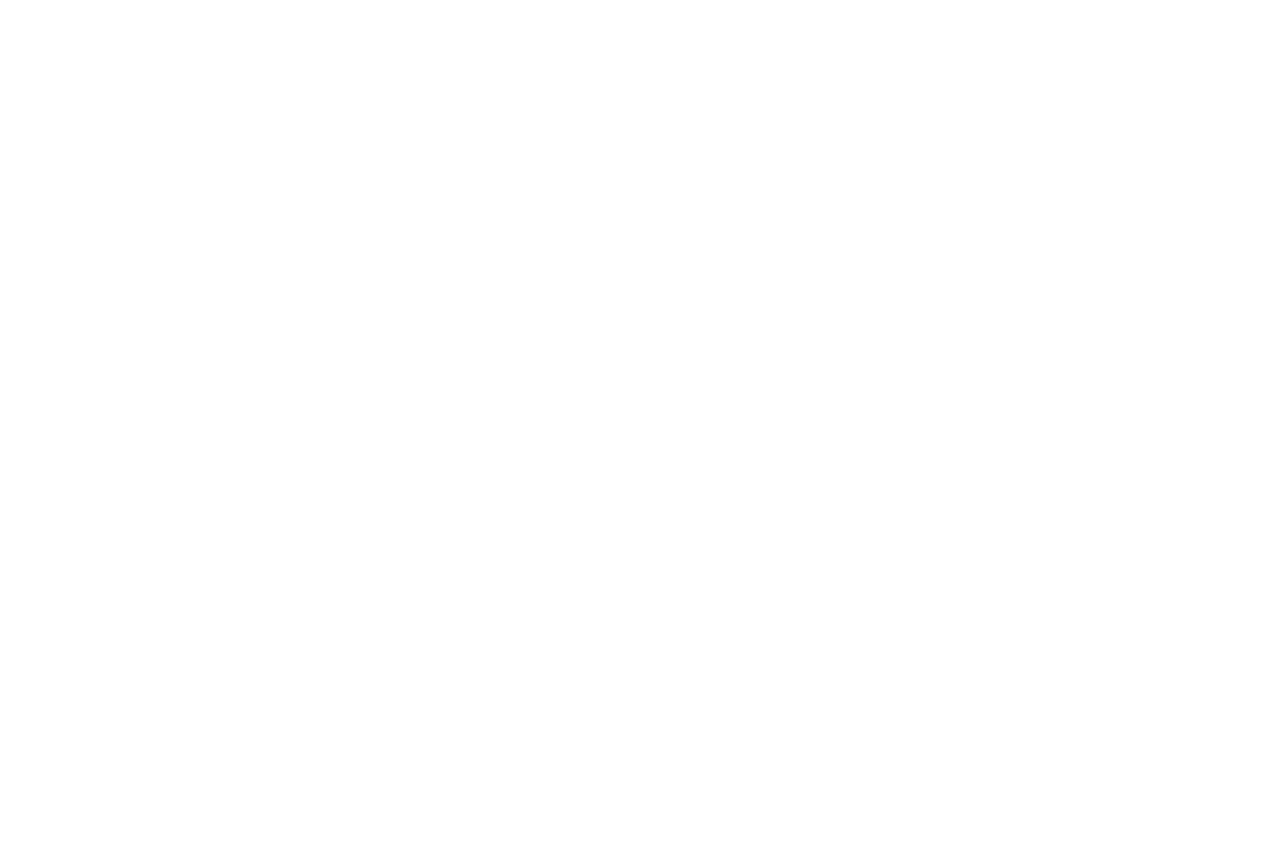
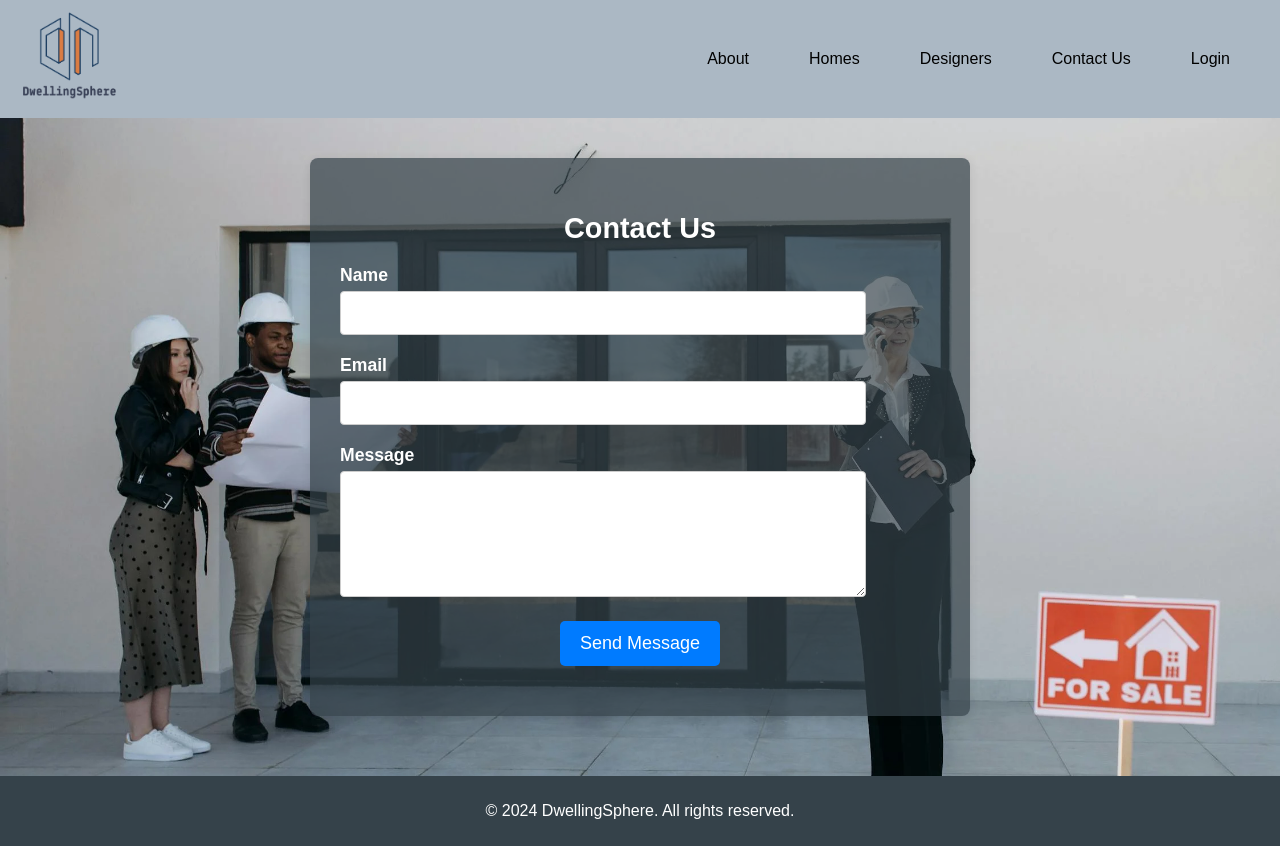
Before and after one commit to Reemaalbrahim/DwellingSphere, a Django app: page /contact/ in a window 1280 px wide. Before the commit the page is empty. Before the commit the page ends 800 px from the top, so only its background shows below. Run offline with Django 5.2, Linux system fonts and the light colour scheme.

Commit message:
Adding contact form with success message

```diff
--- a/DwellingSphere/main_app/templates/main_app/contact.html
+++ b/DwellingSphere/main_app/templates/main_app/contact.html
@@ -0,0 +1,142 @@
+{% extends 'main_app/base.html' %}
+{% load static %}
+
+{% block title %}Contact Us{% endblock %}
+
+{% block content %}
+<style>
+    body {
+        background-image: url("{% static 'images/contact.png' %}"); /* Background image */
+        background-size: cover; /* Cover the entire background */
+        background-position: center; /* Center the background image */
+        color: #333;
+        font-family: Arial, sans-serif;
+        margin: 0; /* Remove default margin */
+        padding: 0; /* Remove default padding */
+    }
+
+    .contact-container {
+        display: flex;
+        flex-direction: column;
+        align-items: center;
+        padding: 40px;
+
+        border-radius: 10px; /* Rounded corners */
+    }
+
+    .success-message {
+        background-color: #d4edda; /* Light green background */
+        color: #155724; /* Dark green text */
+        border: 1px solid #c3e6cb; /* Green border */
+        border-radius: 5px;
+        padding: 15px; /* Padding for the message box */
+        width: 100%;
+        max-width: 600px; /* Limit width */
+        margin-bottom: 20px; /* Space below the message */
+        text-align: center; /* Center the success message */
+    }
+
+    .contact-form {
+        background-color: #35424aaf; /* Slightly transparent dark background */
+        border-radius: 8px;
+        color: #ffffff;
+        box-shadow: 0 2px 10px rgba(0, 0, 0, 0.1);
+        padding: 30px; /* Increased padding for a spacious feel */
+        width: 100%;
+        max-width: 600px; /* Increased max-width */
+    }
+
+    .contact-form h2 {
+        margin-bottom: 20px;
+        color: #ffffff;
+        text-align: center; /* Center the title */
+        font-size: 1.8em; /* Larger font size */
+    }
+
+    .form-group {
+        margin-bottom: 20px; /* Increased spacing between fields */
+    }
+
+    .form-group label {
+        display: block;
+        margin-bottom: 5px;
+        font-weight: bold;
+        font-size: 1.1em; /* Slightly larger label */
+    }
+
+    .form-group input,
+    .form-group textarea {
+        width: 90%; /* Slightly smaller width */
+        max-width: 500px; /* Limit the maximum width */
+        padding: 12px; /* Increased padding for comfort */
+        border: 1px solid #ccc;
+        border-radius: 4px;
+        font-size: 16px;
+        transition: border-color 0.3s ease; /* Smooth transition */
+        margin: 0 auto; /* Center the fields */
+    }
+
+    .form-group textarea {
+        resize: vertical; /* Allow vertical resizing */
+        height: 100px; /* Set a default height */
+    }
+
+    .form-group input:focus,
+    .form-group textarea:focus {
+        border-color: #007bff;
+        outline: none;
+        box-shadow: 0 0 5px rgba(0, 123, 255, 0.5);
+    }
+
+    .submit-button {
+        background-color: #007bff;
+        color: white;
+        border: none;
+        padding: 12px 20px; /* Increased padding for button */
+        border-radius: 5px;
+        font-size: 18px; /* Larger font size for button */
+        cursor: pointer;
+        transition: background-color 0.3s ease;
+        width: auto; /* Set width to auto for centering */
+        margin: 20px auto; /* Center the button with margin */
+        display: block; /* Make it a block element to center */
+    }
+
+    .submit-button:hover {
+        background-color: #0056b3;
+    }
+
+    .error-message {
+        color: red; /* Error message color */
+        font-size: 0.9em; /* Smaller font for error messages */
+        margin-top: 5px; /* Spacing above error messages */
+    }
+</style>
+
+<div class="contact-container">
+    {% if success_message %}
+        <div class="success-message">{{ success_message }}</div>
+    {% endif %}
+    <div class="contact-form">
+        <h2>Contact Us</h2>
+        {% if form.errors %}
+            <div class="error-message">
+                Please correct the errors below.
+            </div>
+        {% endif %}
+        <form method="POST">
+            {% csrf_token %}
+            {% for field in form %}
+            <div class="form-group">
+                <label for="{{ field.id_for_label }}">{{ field.label }}</label>
+                {{ field }}
+                {% if field.errors %}
+                    <div class="error-message">{{ field.errors }}</div>
+                {% endif %}
+            </div>
+            {% endfor %}
+            <button type="submit" class="submit-button">Send Message</button>
+        </form>
+    </div>
+</div>
+{% endblock %}
--- a/DwellingSphere/main_app/views.py
+++ b/DwellingSphere/main_app/views.py
@@ -1,4 +1,4 @@
-from django.shortcuts import render, redirect
+from django.shortcuts import render
 from .forms import ContactForm
 
 def home_view(request):
@@ -9,7 +9,8 @@ def contact_view(request):
         form = ContactForm(request.POST)
         if form.is_valid():
             form.save()
-            return redirect('contact_success')
+            success_message = "Thank you for your message! We will get back to you soon."
+            return render(request, 'main_app/contact.html', {'form': form, 'success_message': success_message})
     else:
         form = ContactForm()
     return render(request, 'main_app/contact.html', {'form': form})
--- a/DwellingSphere/repairs/templates/repairs/repair_list.html
+++ b/DwellingSphere/repairs/templates/repairs/repair_list.html
@@ -47,6 +47,7 @@
 
     .service-details {
         flex-grow: 1;
+        margin-bottom: 40px;
     }
 
     .service-name {
```
Also changed, not shown: DwellingSphere/db.sqlite3, DwellingSphere/main_app/static/images/contact.png (added).
